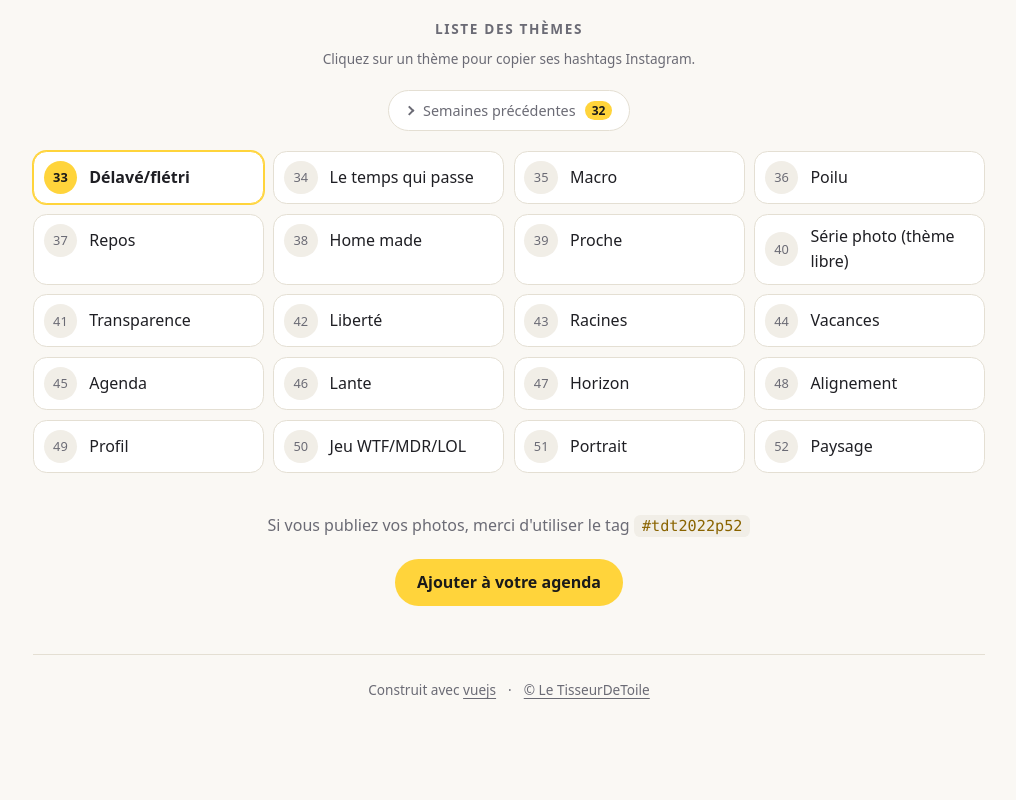
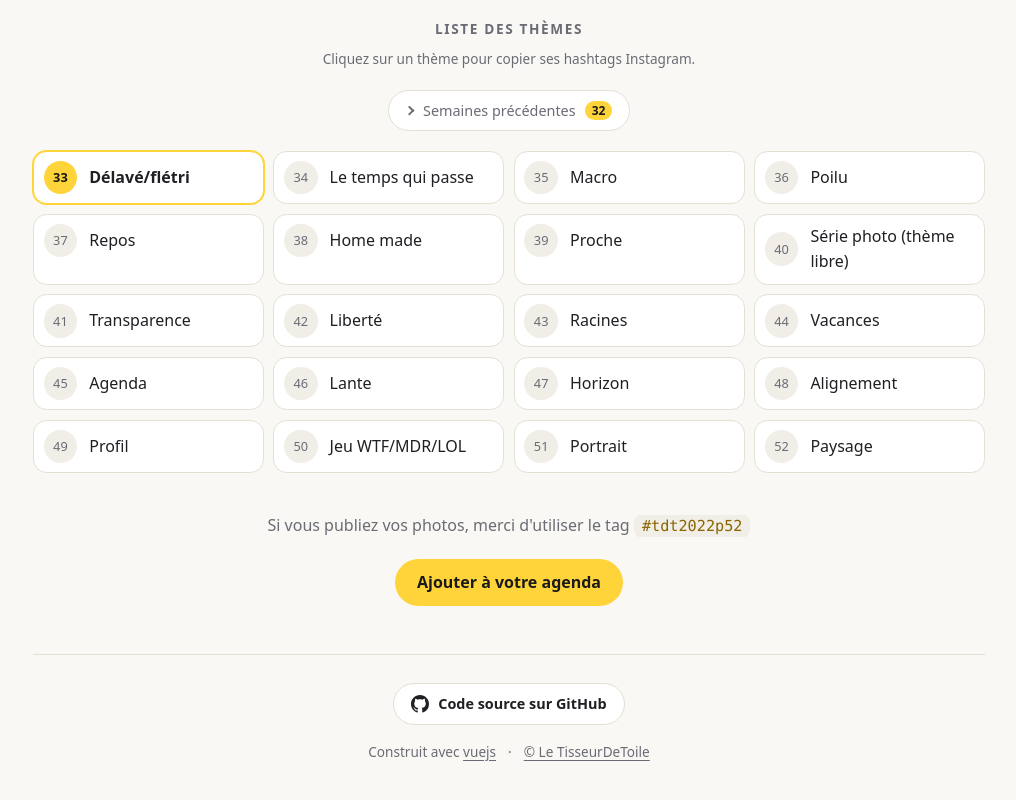
Before and after one commit to tisseurdetoile/52PhotoThemes, a Vue app: page / in a window 1280 px wide. Shown: the part 435-1235 px from the top of the page, without its empty margins (131-1147 px from the left). Before the commit the page ends 1184 px from the top, so only its background shows below. Built offline with nearby package versions, Linux system fonts and the light colour scheme.

Commit message:
feat: ajout du lien vers le github

```diff
--- a/src/components/ThemesDisplay.vue
+++ b/src/components/ThemesDisplay.vue
@@ -74,6 +74,21 @@
     </p>
 
     <footer class="footer">
+      <a
+        class="github"
+        href="https://github.com/tisseurdetoile/52PhotoThemes"
+        target="_blank"
+        rel="noopener noreferrer"
+      >
+        <svg viewBox="0 0 16 16" width="18" height="18" fill="currentColor" aria-hidden="true">
+          <path
+            d="M8 0C3.58 0 0 3.58 0 8c0 3.54 2.29 6.53 5.47 7.59.4.07.55-.17.55-.38 0-.19-.01-.82-.01-1.49-2.01.37-2.53-.49-2.69-.94-.09-.23-.48-.94-.82-1.13-.28-.15-.68-.52-.01-.53.63-.01 1.08.58 1.23.82.72 1.21 1.87.87 2.33.66.07-.52.28-.87.51-1.07-1.78-.2-3.64-.89-3.64-3.95 0-.87.31-1.59.82-2.15-.08-.2-.36-1.02.08-2.12 0 0 .67-.21 2.2.82.64-.18 1.32-.27 2-.27.68 0 1.36.09 2 .27 1.53-1.04 2.2-.82 2.2-.82.44 1.1.16 1.92.08 2.12.51.56.82 1.27.82 2.15 0 3.07-1.87 3.75-3.65 3.95.29.25.54.73.54 1.48 0 1.07-.01 1.93-.01 2.2 0 .21.15.46.55.38A8.013 8.013 0 0016 8c0-4.42-3.58-8-8-8z"
+          />
+        </svg>
+        <span>Code source sur GitHub</span>
+      </a>
+
+      <p class="credits">
         <span>
           Construit avec
           <a href="https://vuejs.org" target="_blank" rel="noopener">vuejs</a>
@@ -82,6 +97,7 @@
         <a href="http://www.tisseurdetoile.net" target="_blank" rel="noopener"
           >© Le TisseurDeToile</a
         >
+      </p>
     </footer>
 
     <div class="toast-region" role="status" aria-live="polite">
@@ -469,13 +485,50 @@ code {
 /* --- Pied de page ------------------------------------------------ */
 .footer {
   display: flex;
+  flex-direction: column;
+  align-items: center;
+  gap: 1rem;
+  padding-top: 1.75rem;
+  color: var(--muted);
+  border-top: 1px solid var(--border);
+  font-size: 0.85rem;
+}
+
+.credits {
+  display: flex;
   flex-wrap: wrap;
   gap: 0.5rem 0.75rem;
   justify-content: center;
-  padding-top: 1.5rem;
-  color: var(--muted);
-  border-top: 1px solid var(--border);
-  font-size: 0.85rem;
+  margin: 0;
+}
+
+/* Lien vers le dépôt GitHub */
+.footer .github {
+  display: inline-flex;
+  align-items: center;
+  gap: 0.55rem;
+  padding: 0.5rem 1.1rem;
+  color: var(--text);
+  background: var(--surface);
+  border: 1px solid var(--border);
+  border-radius: 999px;
+  font-size: 0.9rem;
+  font-weight: 600;
+  text-decoration: none;
+  transition:
+    border-color 0.15s ease,
+    color 0.15s ease,
+    transform 0.15s ease;
+}
+
+.footer .github svg {
+  flex: none;
+}
+
+.footer .github:hover {
+  color: var(--accent-text);
+  border-color: var(--accent-text);
+  transform: translateY(-1px);
 }
 
 .footer a {
```
Lines whose indentation alone changed are shown as unchanged.
